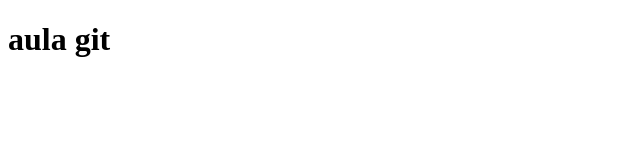
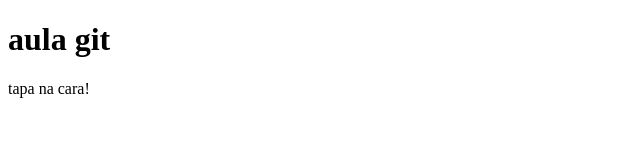
Before and after one commit to gabrieltraguetta/aulagit, a plain HTML site: page index.html in a window 1280 px wide. Shown: the full height of the page, 0-640 px from the left. Drawn offline with Linux system fonts and the light colour scheme.

Commit message:
tapa na cara!

```diff
--- a/index.html
+++ b/index.html
@@ -7,5 +7,6 @@
 </head>
 <body>
     <h1>aula git</h1>
+    <p>tapa na cara!</p>
 </body>
 </html>
```
